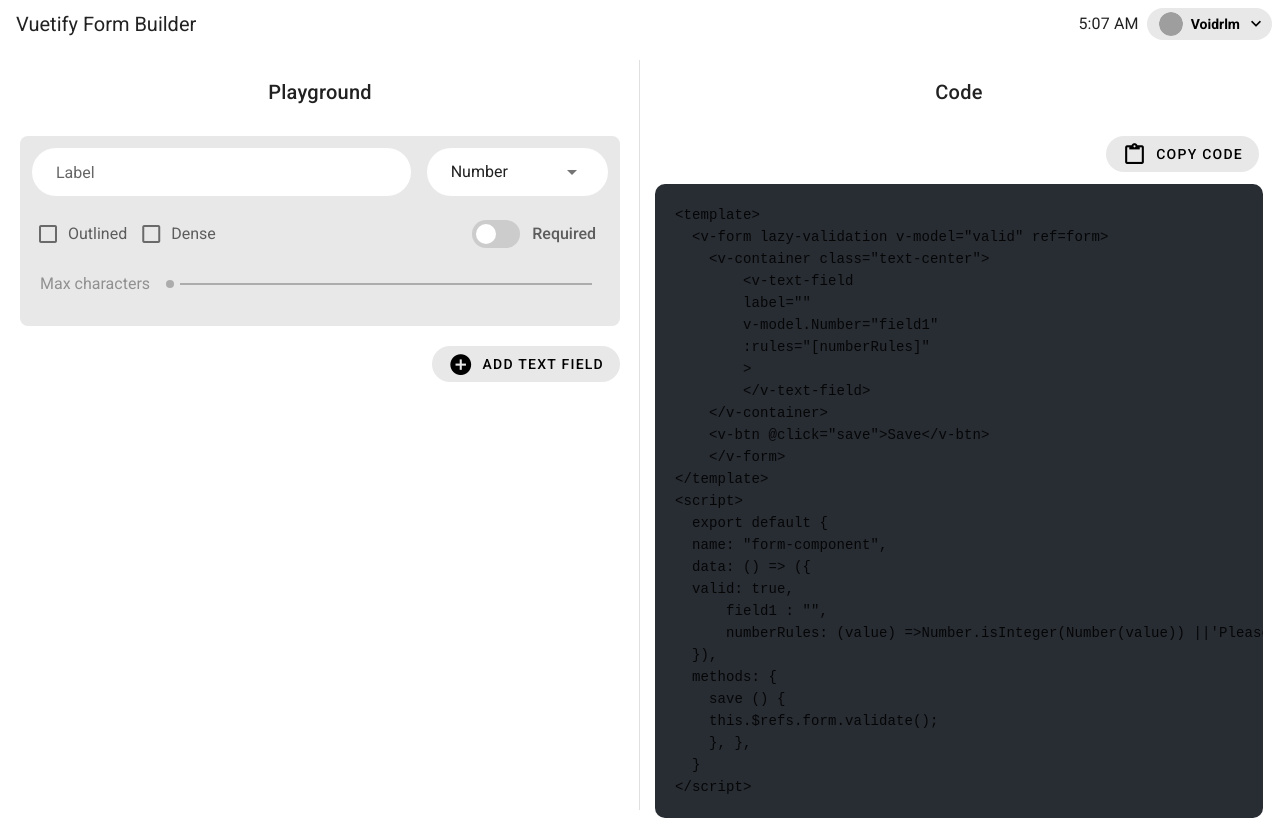
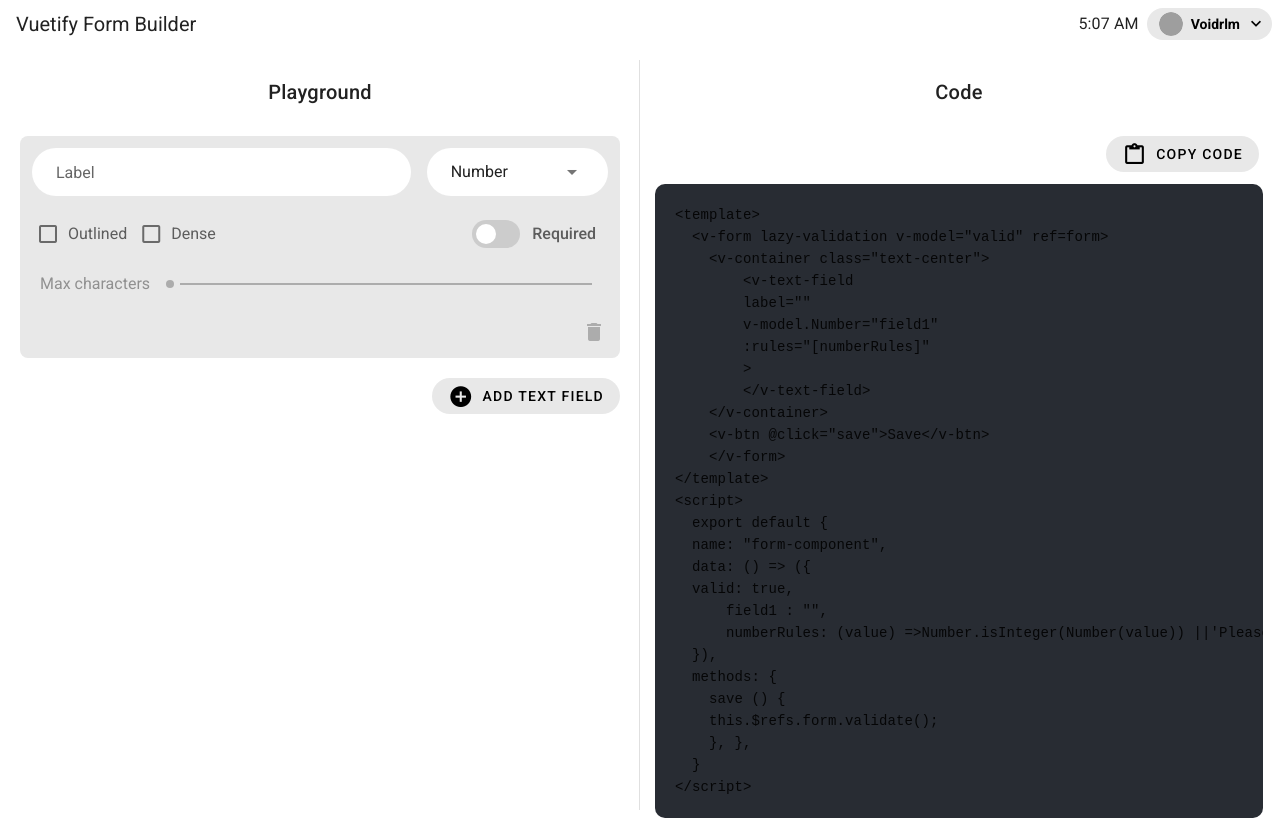
Before and after one commit to voidrlm/Vuetify-Form-Builder-With-Validations, a Vue app: page /#/dashboard in a window 1280 px wide. Built offline with nearby package versions, Linux system fonts and the light colour scheme; grey boxes are pictures that could not be loaded.

Commit message:
Added feature to remove text field

```diff
--- a/src/components/form/formBuilder.vue
+++ b/src/components/form/formBuilder.vue
@@ -67,8 +67,21 @@
             color="accent darken-2"
             label="Max characters"
           >
-          </v-slider></v-layout></v-card-text
-    ></v-card>
+          </v-slider></v-layout
+      ></v-card-text>
+      <v-card-actions class="mt-n5">
+        <v-spacer></v-spacer>
+
+        <v-btn
+          icon
+          class="red--text"
+          @click.stop="$emit('removeField', index)"
+          :disabled="index === 0"
+        >
+          <v-icon>mdi-delete</v-icon>
+        </v-btn>
+      </v-card-actions></v-card
+    >
     <v-layout justify-end class="mr-5">
       <v-btn
         elevation="0"
--- a/src/views/dashboard.vue
+++ b/src/views/dashboard.vue
@@ -28,9 +28,9 @@
   mounted() {
     this.addTextField();
   },
+
   methods: {
     addTextField: function () {
-      console.log(1);
       this.formData.push({
         title: "",
         type: "Number",
@@ -40,6 +40,9 @@
         max: 0,
       });
     },
+    removeTextField: function (index) {
+      this.formData.splice(index, 1);
+    },
   },
 };
 </script>
```
